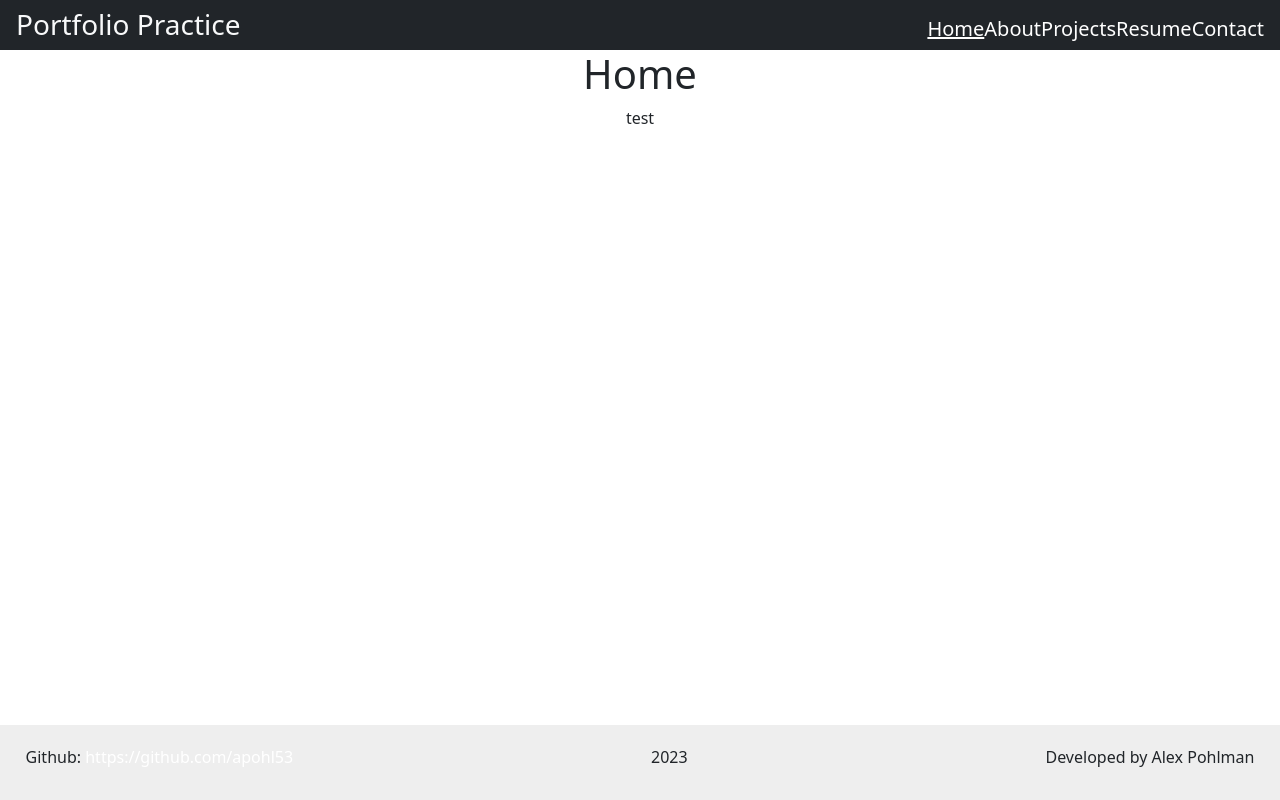
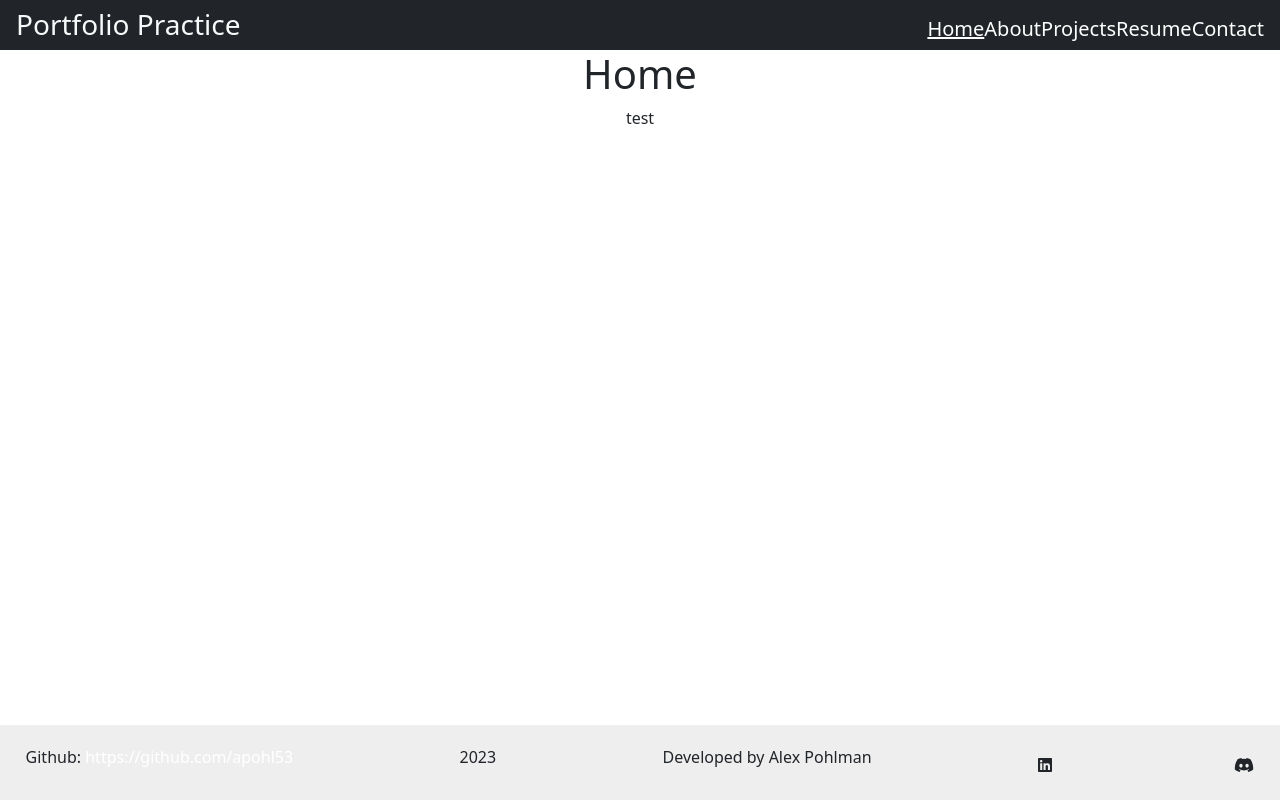
Before and after one commit to apohl53/Professional_Portfolio, a React (Vite) app: page / in a window 1280 px wide. Built offline with nearby package versions, Linux system fonts and the light colour scheme.

Commit message:
brought in fontaweesome

```diff
--- a/package.json
+++ b/package.json
@@ -10,6 +10,9 @@
     "preview": "vite preview"
   },
   "dependencies": {
+    "@fortawesome/fontawesome-svg-core": "^6.4.2",
+    "@fortawesome/free-brands-svg-icons": "^6.4.2",
+    "@fortawesome/react-fontawesome": "^0.2.0",
     "bootstrap": "^5.3.2",
     "react": "^18.2.0",
     "react-dom": "^18.2.0",
--- a/src/components/Footer.jsx
+++ b/src/components/Footer.jsx
@@ -1,3 +1,7 @@
+import { FontAwesomeIcon } from "@fortawesome/react-fontawesome";
+import { faLinkedin } from "@fortawesome/free-brands-svg-icons";
+import { faDiscord } from "@fortawesome/free-brands-svg-icons";
+
 function Footer() {
   const date = new Date();
 
@@ -9,6 +13,23 @@ function Footer() {
       </p>
       <p>{date.getFullYear()}</p>
       <p>Developed by Alex Pohlman</p>
+      <a
+        href="https://www.linkedin.com/in/alex-pohlman-85765329b/"
+        target="_blank"
+        rel="noopener noreferrer"
+        className="text-dark me-3"
+      >
+        <FontAwesomeIcon icon={faLinkedin} />
+      </a>
+
+      <a
+        href="https://discordapp.com/users/1146083711591391383"
+        target="_blank"
+        rel="noopener noreferrer"
+        className="text-dark"
+      >
+        <FontAwesomeIcon icon={faDiscord} />
+      </a>
     </footer>
   );
 }
--- a/src/index.scss
+++ b/src/index.scss
@@ -59,12 +59,11 @@ footer {
   background-color: #eee;
 }
 
-.navbar-collapse {
-  flex-basis: 100%;
-  flex-grow: 1;
-  display: flow;
-  text-align: center;
-}
+// .navbar-collapse {
+//   display: flex;
+//   justify-content: center;
+//   align-items: center;
+// }
 
 .navtext {
   text-align: center !important;
@@ -129,7 +128,3 @@ main {
 .header .navbar .navbar-expand-lg .navbar-light {
   background: black;
 }
-
-.nav-link {
-  margin-right: 10px;
-}
```
Also changed, not shown: 1 other file (tests, documents, lock files or other folders).
